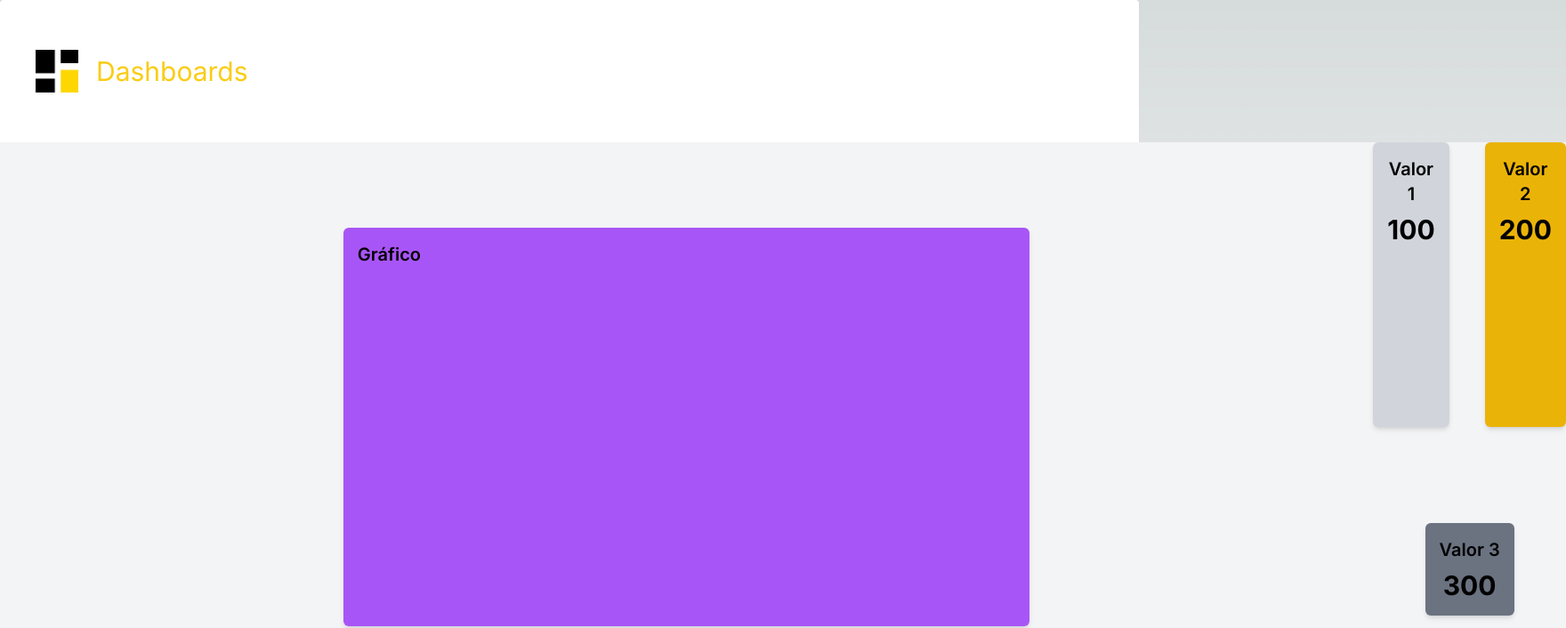
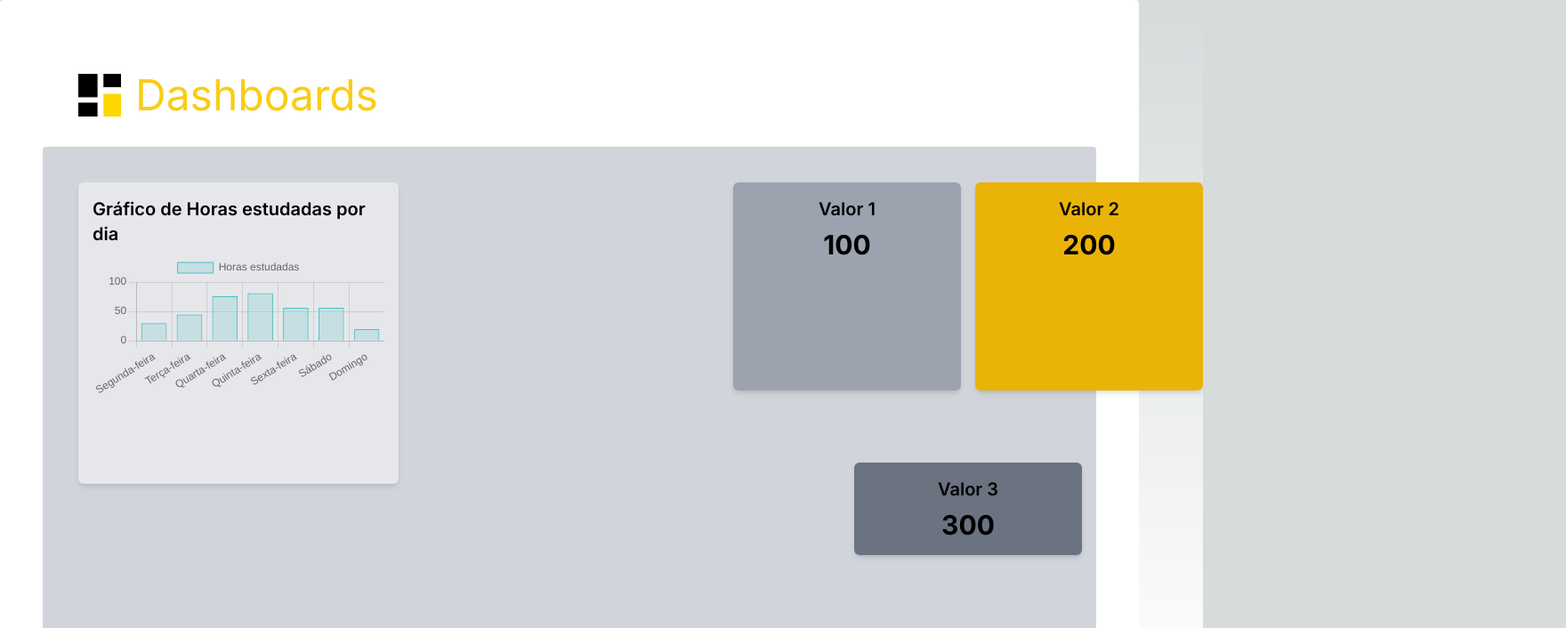
Before and after one commit to DiegoH3nr1que/FrontMec, a Next.js app in the folder project/: page / in a window 1280 px wide. Shown: the top 706 px of the page at 89% size, 1760 px wide, since content can reach past the window. Built offline with nearby package versions, Linux system fonts and the light colour scheme.

Commit message:
feat(): implementing automatic graphics

```diff
--- a/project/src/app/components/Chart.jsx
+++ b/project/src/app/components/Chart.jsx
@@ -1,14 +1,52 @@
-// components/Chart.js
-import React from 'react';
+import React, { useEffect, useRef, useState } from 'react';
+import Chart from 'chart.js/auto';
 
-const Chart = () => {
-  // Adicione aqui a lógica do gráfico (usando Chart.js, D3, etc.)
+const ChartComponent = () => {
+  const chartRef = useRef(null);
+  const [chartData, setChartData] = useState({
+    labels: ['Segunda-feira', 'Terça-feira', 'Quarta-feira', 'Quinta-feira', 'Sexta-feira', 'Sábado', 'Domingo'],
+    datasets: [
+      {
+        label: 'Horas estudadas',
+        backgroundColor: 'rgba(75,192,192,0.2)',
+        borderColor: 'rgba(75,192,192,1)',
+        borderWidth: 1,
+        hoverBackgroundColor: 'rgba(75,192,192,0.4)',
+        hoverBorderColor: 'rgba(75,192,192,1)',
+        data: [30, 45, 76, 81, 56, 56, 20],
+      },
+    ],
+  });
+
+  useEffect(() => {
+    // Configurações do gráfico
+    const options = {
+      scales: {
+        y: {
+          beginAtZero: true,
+        },
+      },
+    };
+
+    // Criação do gráfico
+    const myChart = new Chart(chartRef.current, {
+      type: 'bar',
+      data: chartData,
+      options,
+    });
+
+    // Limpeza ao desmontar o componente
+    return () => {
+      myChart.destroy();
+    };
+  }, [chartData]);
+
   return (
-    <div className="bg-purple-500 w-[50%] h-[70%] p-4 rounded-md shadow-md">
-      <h2 className="text-xl font-semibold mb-2 text-black">Gráfico</h2>
-      {/* Adicione seu código de gráfico aqui */}
+    <div className="bg-gray-200 w-[50%] h-[70%] p-4 rounded-md shadow-md">
+      <h2 className="text-xl font-semibold mb-2 text-black">Gráfico de Horas estudadas por dia</h2>
+      <canvas ref={chartRef}></canvas>
     </div>
   );
-}
+};
 
-export default Chart;
+export default ChartComponent;
--- a/project/src/app/page.js
+++ /dev/null
@@ -1,32 +0,0 @@
-// pages/index.js
-import React from "react";
-import Card from "./components/Card";
-import Chart from "./components/Chart";
-
-const Home = () => {
-  return (
-    <div className=" rounded bg-white h-screnn ">
-      <header className=" flex h-[20vh] gap-5 items-center ml-10 text-black text-[30px]">
-        <img src="./ADSMEC_logo.png" className="h-12 w-12" />
-        <div className=" text-yellow-400">Dashboards</div>
-      </header>
-
-      <div className="flex flex-row h-[80vh] w-[220vh] ">
-        <div className="flex w-[100%] justify-center items-center bg-gray-100">
-          <Chart className="bg-purple-500 text-white rounded-lg" />
-        </div>
-        <div className=" bg-gray-100 text-center grid grid-rows-2">
-          <div className="flex gap-10">
-            <Card title="Valor 1" value="100" colorClass="bg-gray-300" widthClass={"80px"} />
-            <Card title="Valor 2" value="200" colorClass="bg-yellow-500" />
-          </div>
-          <div className="flex flex-col justify-center items-center">
-            <Card title="Valor 3" value="300" colorClass="bg-gray-500" />
-          </div>
-        </div>
-      </div>
-    </div>
-  );
-};
-
-export default Home;
--- /dev/null
+++ b/project/src/app/page.jsx
@@ -0,0 +1,33 @@
+// pages/index.js
+"use client";
+import React from "react";
+import Card from "./components/Card";
+import Chart from "./components/Chart";
+
+const Home = () => {
+  return (
+    <div className="rounded bg-white h-screen w-screen p-4 md:p-8 lg:p-12">
+      <header className="flex h-1/5 md:h-1/6 items-center ml-4 md:ml-10 text-black text-3xl md:text-5xl">
+        <img src="./ADSMEC_logo.png" className="h-12 w-12" alt="Logo" />
+        <div className="text-yellow-400 ml-2 md:ml-4">Dashboards</div>
+      </header>
+
+      <div className="flex flex-col md:flex-row w-[100%] h-[80%] p-10 bg-gray-300 rounded">
+        <div className="md:w-2/3 flex-1 mb-4 md:mb-0 md:mr-4">
+          <Chart className="bg-purple-500 text-white rounded-lg p-4 h-full" />
+        </div>
+        <div className="md:w-1/3 grid md:grid-rows-2 gap-4">
+          <div className="flex flex-col md:flex-row gap-4 justify-center text-center">
+            <Card title="Valor 1" value="100" colorClass="bg-gray-400" widthClass="w-64" />
+            <Card title="Valor 2" value="200" colorClass="bg-yellow-500" widthClass="w-64" />
+          </div>
+          <div className="flex flex-col items-center text-center justify-center">
+            <Card title="Valor 3" value="300" colorClass="bg-gray-500" widthClass="w-64" />
+          </div>
+        </div>
+      </div>
+    </div>
+  );
+};
+
+export default Home;
```
Also changed, not shown: project/package.json (+7 -5 lines), project/src/app/layout.jsx (renamed from project/src/app/layout.js), 1 other file (tests, documents, lock files or other folders).
